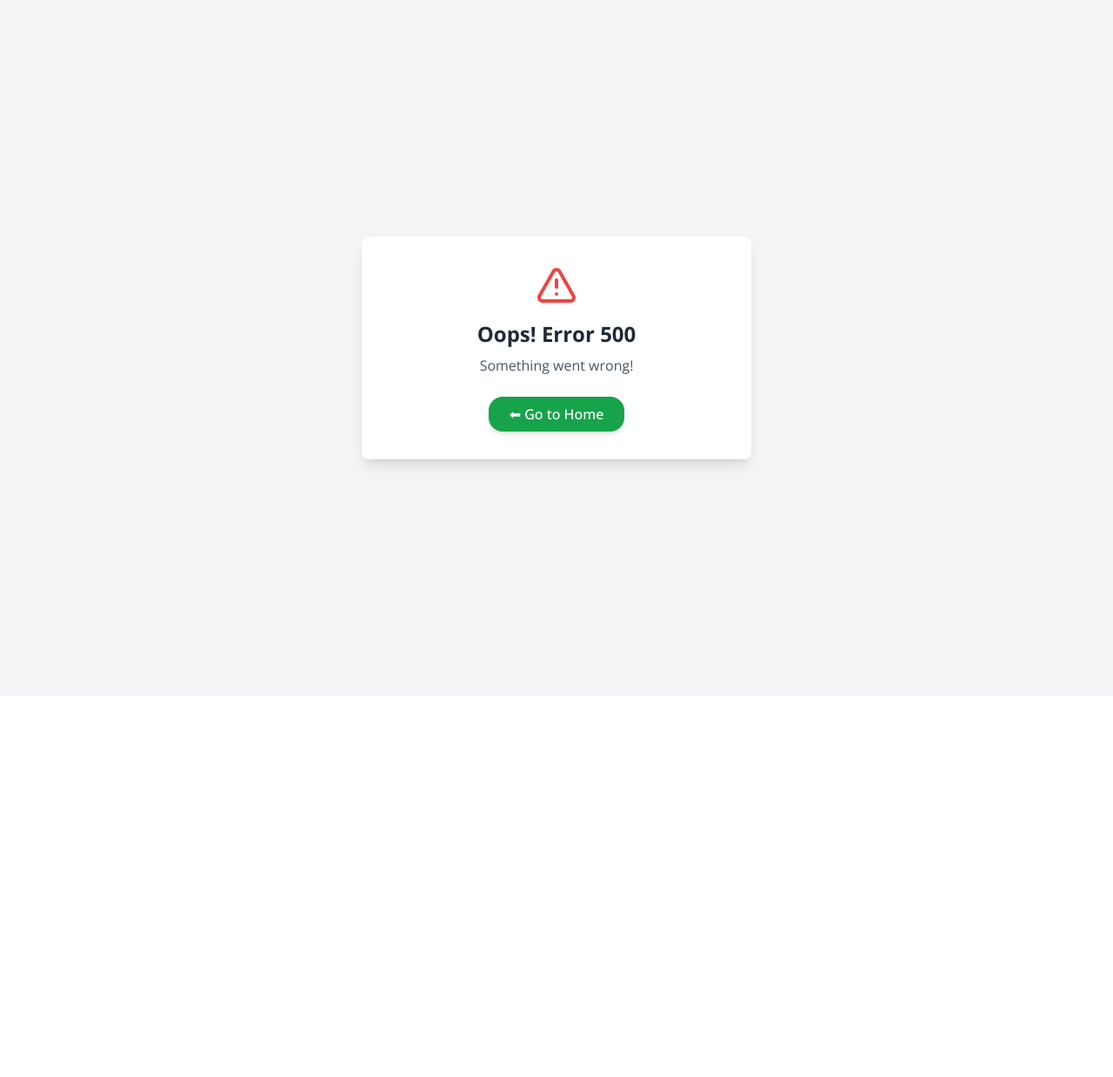
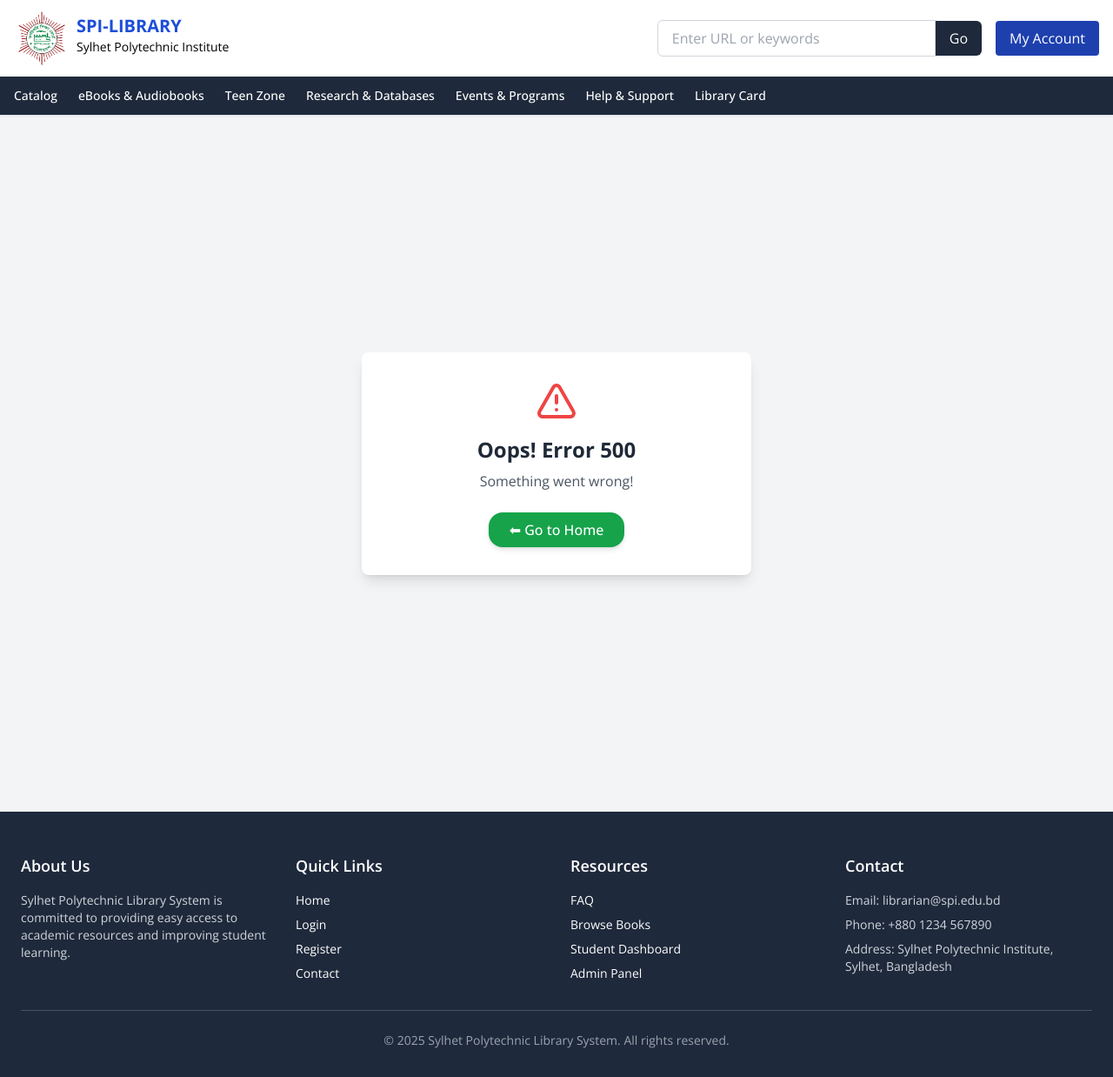
Before and after one commit to anmamun0/spi-library, a React (Vite) app: page /book in a window 1280 px wide. Shown: the whole page at 87% size. Before the commit the page ends 800 px from the top, so only its background shows below. Built offline with nearby package versions, Linux system fonts and the light colour scheme.

Commit message:
Error Page fixed

```diff
--- a/src/pages/shared/Error.jsx
+++ b/src/pages/shared/Error.jsx
@@ -1,6 +1,8 @@
 import React from "react";
 import { useNavigate } from "react-router-dom";
 import { AlertTriangle } from "lucide-react"; // Optional: Icon
+import Navbar from "../../components/Navbar"
+import Footer from "../../components/Footer";
 
 {/* <Route path="*" element={<Error message="Page not found" statusCode={404} />} /> */}
 
@@ -8,6 +10,9 @@ const Error = ({ message = "Something went wrong!", statusCode = 500 }) => {
   const navigate = useNavigate();
 
   return (
+
+    <>
+    <Navbar/>
     <div className="flex flex-col items-center justify-center min-h-screen  bg-gray-100 px-4 text-center">
       <div className="bg-white p-8 rounded-lg shadow-lg max-w-md w-full p-20">
         <AlertTriangle size={48} className="text-red-500 mx-auto mb-4" />
@@ -19,7 +24,10 @@ const Error = ({ message = "Something went wrong!", statusCode = 500 }) => {
           ⬅ Go to Home
         </button>
       </div>
-    </div>
+      </div>
+      <Footer />
+
+      </>
   );
 };
 
```
